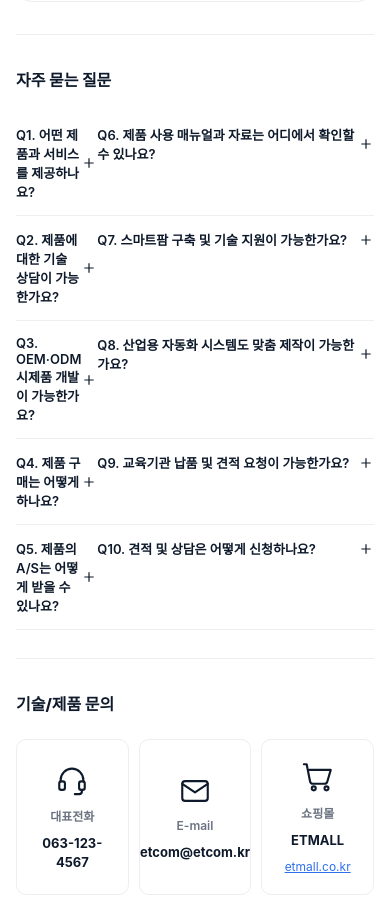
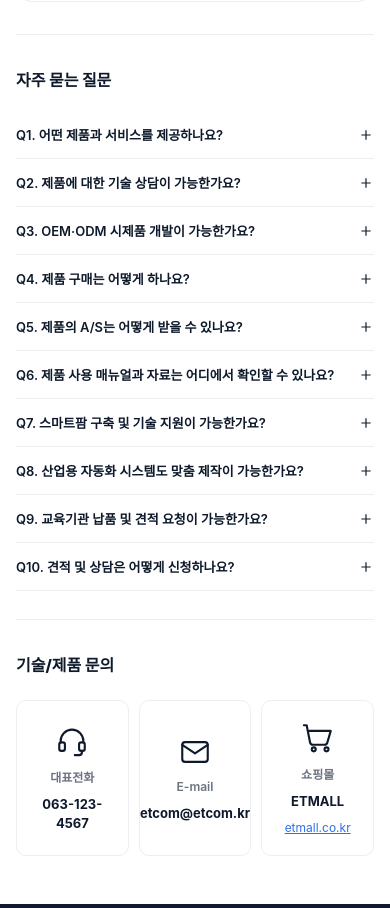
Before and after one commit to UsmanSNT/ETcom, a Next.js app: page /contact in a window 390 px wide. Shown: the part 2074-2982 px from the top of the page. Built offline with nearby package versions, Linux system fonts and the light colour scheme; no server answers; the database is empty.

Commit message:
Update project

```diff
--- a/src/app/contact/page.module.css
+++ b/src/app/contact/page.module.css
@@ -495,7 +495,7 @@
 }
 
 @media (max-width: 767px) {
-  .faqGrid { grid-template-columns: 1fr; gap: 0; }
+  .faqGrid { grid-template-columns: 1fr; grid-template-rows: unset; grid-auto-flow: row; gap: 0; }
   .channelsCol .channelsGrid { grid-template-columns: repeat(3, minmax(0, 1fr)); justify-content: stretch; }
   .infoGrid { padding: 0 16px; }
   .infoCard { gap: 16px; padding: 20px 4px; }
```
